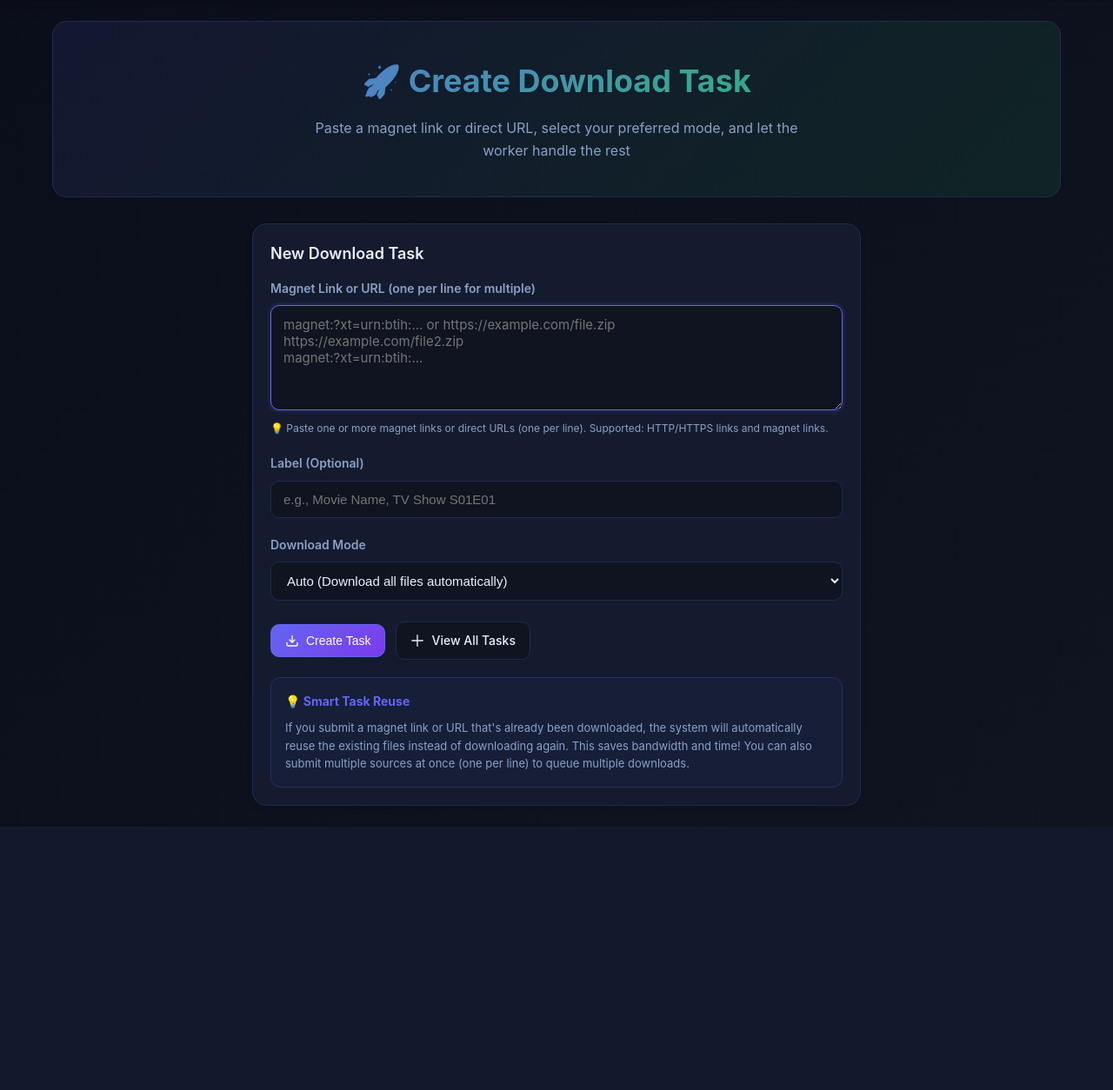
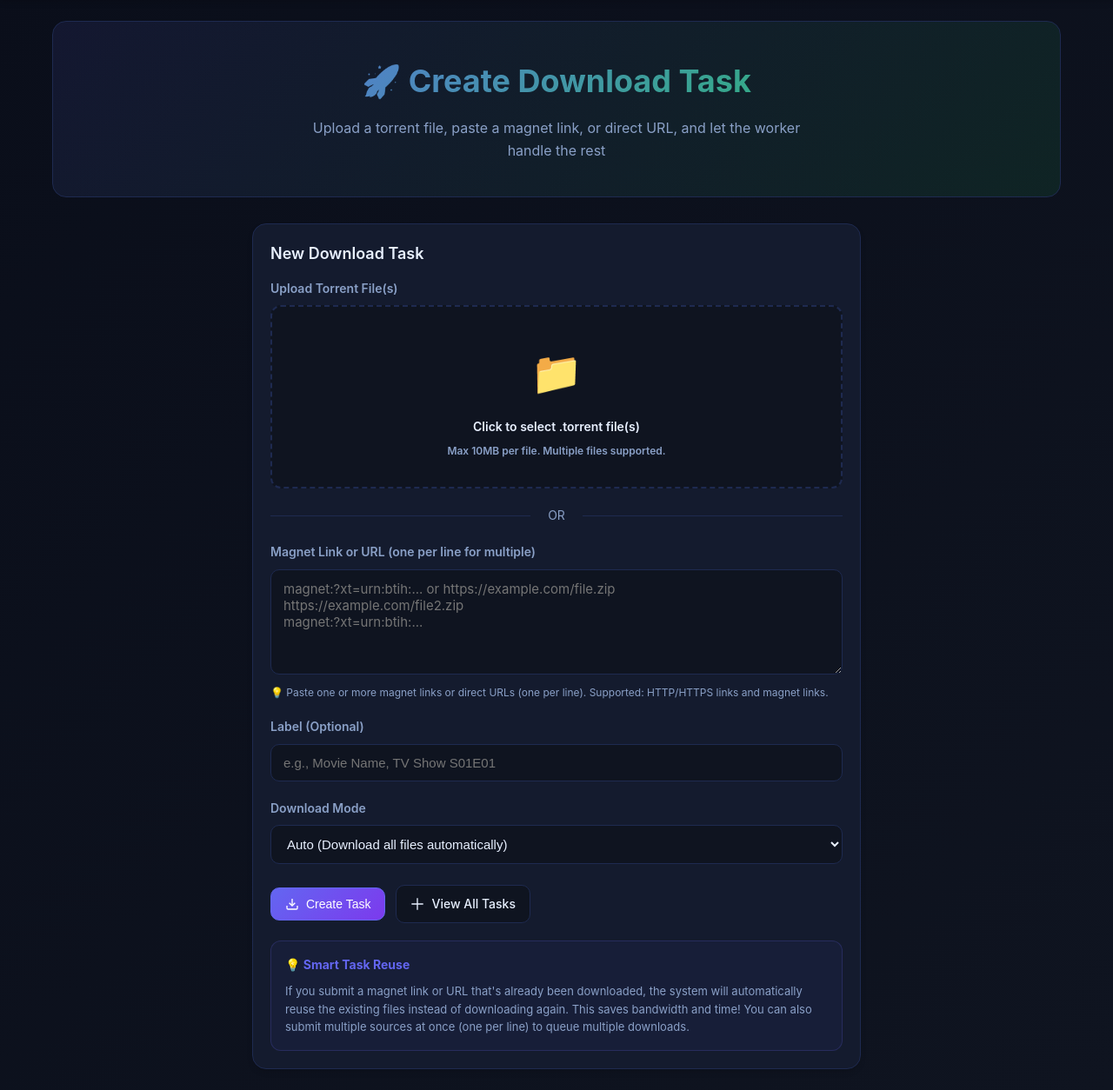
Before and after one commit to macery12/AllDebrid_Proxy, a Flask app: template frontend/templates/index.html in a window 1280 px wide. Shown: the part 73-1327 px from the top of the page at 87% size. Before the commit the page ends 1024 px from the top, so only its background shows below. Run offline with Flask 3, Linux system fonts and the light colour scheme; the template is opened without the code that fills it, so the values that code supplies are empty; parts of the project's set-up code (start-up, migrations or seed data) failed here and were passed over.

Commit message:
Add torrent file upload feature with magnet extraction
Co-authored-by: macery12 <57544649+macery12@users.noreply.github.com>

```diff
--- a/app/constants.py
+++ b/app/constants.py
@@ -141,6 +141,9 @@ class Limits:
     # Maximum number of sources in multi-source submission
     MAX_SOURCES_PER_SUBMISSION = 10
 
+    # Maximum torrent file size (10MB)
+    MAX_TORRENT_FILE_SIZE = 10 * 1024 * 1024
+
 
 # HTTP constants
 class HTTPHeaders:
--- a/frontend/app.py
+++ b/frontend/app.py
@@ -248,33 +248,67 @@ def index():
 @app.post("/tasks/new")
 @admin_required
 def create_task():
-    """Create a new download task with validation - supports multiple sources"""
+    """Create a new download task with validation - supports multiple sources and torrent files"""
     mode = request.form.get("mode", "auto")
     source = request.form.get("source", "").strip()
     label = request.form.get("label", "").strip() or None
 
-    # Input validation
-    if not source:
-        flash("Please enter at least one magnet link or URL", "error")
+    # Collect sources from text input
+    sources = []
+    if source:
+        # Input validation for text sources
+        if len(source) > MAX_SOURCE_LENGTH:
+            flash(f"Source input is too long (max {MAX_SOURCE_LENGTH} characters)", "error")
+            return redirect(url_for("index"))
+
+        # Split sources by newline and filter empty lines
+        sources = [line.strip() for line in source.split('\n') if line.strip()]
+
+    # Process torrent file uploads
+    torrent_files = request.files.getlist('torrent_files')
+    torrent_magnets = []
+
+    if torrent_files:
+        from app.utils import torrent_to_magnet
+        from app.validation import validate_torrent_file_data
+        from app.constants import Limits
+
+        for i, file in enumerate(torrent_files):
+            if not file or not file.filename:
+                continue
+
+            try:
+                # Read file data
+                file_data = file.read()
+
+                # Validate torrent file
+                validate_torrent_file_data(file_data, file.filename)
+
+                # Convert to magnet link
+                magnet = torrent_to_magnet(file_data)
+                torrent_magnets.append(magnet)
+
+                log.info(f"Converted torrent file '{file.filename}' to magnet link")
+
+            except Exception as e:
+                log.error(f"Failed to process torrent file '{file.filename}': {e}")
+                flash(f"❌ Failed to process torrent file '{file.filename}': {str(e)}", "error")
+
+    # Combine text sources and torrent-derived magnets
+    sources.extend(torrent_magnets)
+
+    # Validate we have at least one source
+    if not sources:
+        flash("Please either upload torrent file(s) or enter magnet link(s)/URL(s)", "error")
         return redirect(url_for("index"))
 
-    if len(source) > MAX_SOURCE_LENGTH:
-        flash(f"Source input is too long (max {MAX_SOURCE_LENGTH} characters)", "error")
-        return redirect(url_for("index"))
-
+    # Validate mode
     if mode not in ("auto", "select"):
         flash("Invalid mode selected", "error")
         return redirect(url_for("index"))
 
     if label and len(label) > MAX_LABEL_LENGTH:
         flash(f"Label is too long (max {MAX_LABEL_LENGTH} characters)", "error")
-        return redirect(url_for("index"))
-
-    # Split sources by newline and filter empty lines
-    sources = [line.strip() for line in source.split('\n') if line.strip()]
-
-    if not sources:
-        flash("Please enter at least one magnet link or URL", "error")
         return redirect(url_for("index"))
 
     # Deduplicate sources while preserving order
--- a/frontend/templates/index.html
+++ b/frontend/templates/index.html
@@ -50,6 +50,61 @@
   flex-wrap: wrap;
   margin-top: 24px;
 }
+.or-divider {
+  text-align: center;
+  margin: 20px 0;
+  color: var(--muted);
+  font-size: 14px;
+  position: relative;
+}
+.or-divider::before,
+.or-divider::after {
+  content: '';
+  position: absolute;
+  top: 50%;
+  width: calc(50% - 30px);
+  height: 1px;
+  background: var(--border);
+}
+.or-divider::before {
+  left: 0;
+}
+.or-divider::after {
+  right: 0;
+}
+.file-upload-area {
+  border: 2px dashed var(--border);
+  border-radius: 12px;
+  padding: 24px;
+  text-align: center;
+  background: var(--bg-secondary);
+  cursor: pointer;
+  transition: all 0.3s ease;
+}
+.file-upload-area:hover {
+  border-color: var(--accent);
+  background: rgba(99, 102, 241, 0.05);
+}
+.file-upload-area input[type="file"] {
+  display: none;
+}
+.file-upload-label {
+  display: block;
+  cursor: pointer;
+}
+.file-upload-icon {
+  font-size: 48px;
+  margin-bottom: 12px;
+}
+.file-upload-text {
+  color: var(--text);
+  font-size: 14px;
+  margin-bottom: 6px;
+}
+.file-upload-hint {
+  color: var(--muted);
+  font-size: 12px;
+}
 .info-box {
   background: rgba(99, 102, 241, 0.05);
   border: 1px solid rgba(99, 102, 241, 0.2);
@@ -81,22 +136,43 @@
 
 <div class="hero">
   <h1>🚀 Create Download Task</h1>
-  <p>Paste a magnet link or direct URL, select your preferred mode, and let the worker handle the rest</p>
+  <p>Upload a torrent file, paste a magnet link, or direct URL, and let the worker handle the rest</p>
 </div>
 
 <div class="form-container">
   <div class="card">
     <h2>New Download Task</h2>
 
-    <form method="post" action="{{ url_for('create_task') }}">
+    <form method="post" action="{{ url_for('create_task') }}" enctype="multipart/form-data">
+      <div class="form-group">
+        <label>Upload Torrent File(s)</label>
+        <div class="file-upload-area" onclick="document.getElementById('torrent-files').click()">
+          <label for="torrent-files" class="file-upload-label">
+            <div class="file-upload-icon">📁</div>
+            <div class="file-upload-text">Click to select .torrent file(s)</div>
+            <div class="file-upload-hint">Max 10MB per file. Multiple files supported.</div>
+          </label>
+          <input
+            type="file"
+            id="torrent-files"
+            name="torrent_files"
+            accept=".torrent"
+            multiple
+          />
+        </div>
+        <small class="form-hint" id="file-count-hint" style="display: none;">
+          <span id="file-count">0</span> file(s) selected
+        </small>
+      </div>
+
+      <div class="or-divider">OR</div>
+
       <div class="form-group">
         <label for="source">Magnet Link or URL (one per line for multiple)</label>
         <textarea
           id="source"
           name="source"
           placeholder="magnet:?xt=urn:btih:... or https://example.com/file.zip&#10;https://example.com/file2.zip&#10;magnet:?xt=urn:btih:..."
-          required
-          autofocus
           rows="5"
         ></textarea>
         <small class="form-hint">💡 Paste one or more magnet links or direct URLs (one per line). Supported: HTTP/HTTPS links and magnet links.</small>
@@ -161,4 +237,41 @@
   </div>
 </div>
 
+<script>
+// Update file count when torrent files are selected
+document.getElementById('torrent-files').addEventListener('change', function(e) {
+  const fileCount = e.target.files.length;
+  const hint = document.getElementById('file-count-hint');
+  const countSpan = document.getElementById('file-count');
+
+  if (fileCount > 0) {
+    countSpan.textContent = fileCount;
+    hint.style.display = 'block';
+
+    // Update the upload area text
+    const uploadText = document.querySelector('.file-upload-text');
+    if (fileCount === 1) {
+      uploadText.textContent = e.target.files[0].name;
+    } else {
+      uploadText.textContent = `${fileCount} torrent files selected`;
+    }
+  } else {
+    hint.style.display = 'none';
+    document.querySelector('.file-upload-text').textContent = 'Click to select .torrent file(s)';
+  }
+});
+
+// Prevent form submission if no files and no source text
+document.querySelector('form').addEventListener('submit', function(e) {
+  const files = document.getElementById('torrent-files').files;
+  const source = document.getElementById('source').value.trim();
+
+  if (files.length === 0 && !source) {
+    e.preventDefault();
+    alert('Please either upload torrent file(s) or enter magnet link(s)/URL(s)');
+    return false;
+  }
+});
+</script>
+
 {% endblock %}
--- a/requirements.txt
+++ b/requirements.txt
@@ -10,3 +10,4 @@ python-dotenv==1.0.1
 requests==2.32.3
 flask==3.0.3
 flask-login==0.6.3
+bencodepy==0.9.5
```
Also changed, not shown: app/utils.py (+87 -0 lines), app/validation.py (+42 -0 lines).
